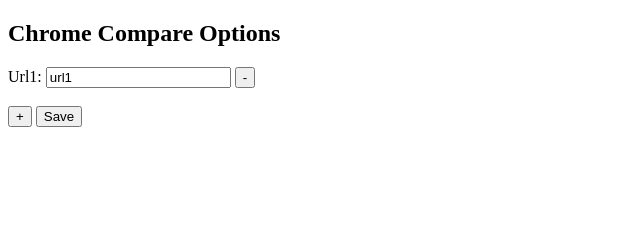
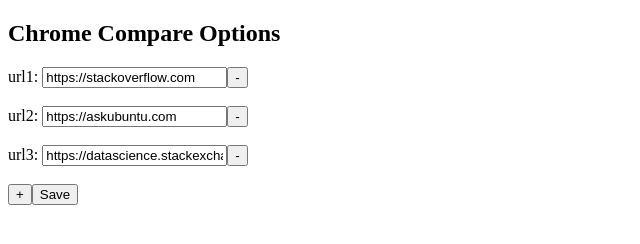
Before and after one commit to ConorSheehan1/chrome-compare, a browser extension: page extension/options.html in a window 1280 px wide. Shown: the whole page, without its empty margins (0-640 px from the left). Drawn offline with Linux system fonts and the light colour scheme.

Commit message:
remove url working

```diff
--- a/extension/content.js
+++ b/extension/content.js
@@ -1,9 +1,8 @@
 chrome.runtime.onMessage.addListener(
   function(request, sender, sendResponse) {
-    let default_base_urls = ["https://stackoverflow.com", "https://askubuntu.com", "https://datascience.stackexchange.com"]
+    let default_base_urls = ["https://stackoverflow.com", "https://askubuntu.com", "https://datascience.stackexchange.com"];
     chrome.storage.sync.get({'base_urls' : default_base_urls}, function (result) {
-      let base_urls = result.base_urls;
-      open_urls(window.location.href, base_urls, request, chrome.runtime.sendMessage);
+      open_urls(window.location.href, result.base_urls, request, chrome.runtime.sendMessage);
     });
   }
 );
--- a/extension/options.html
+++ b/extension/options.html
@@ -7,14 +7,6 @@
   <body>
     <h2>Chrome Compare Options</h2>
     <form id="form">
-      <div id="url1">
-        <label for="url1">Url1: </label>
-        <input type="text" name="url1" value="url1">
-        <input type="button" value="-" id="remove">
-      <div>
-      <br>
-      <input type="button" value="+">
-      <input type="button" value="Save" id="save">
     </form>
   </body>
 </html>
--- a/extension/options.js
+++ b/extension/options.js
@@ -1,31 +1,79 @@
-function remove_option(id) {
-  var elem = document.getElementById(id);
-  elem.parentNode.removeChild(elem);
+function remove_base_url(url) {
+  // if we get to this point base urls must already exist, so no need for default value
+  chrome.storage.sync.get('base_urls', function(result){
+    let base_urls = result.base_urls;
+    console.log(base_urls, url);
+    // if the url is not in base_urls we should throw an exception
+    let index = base_urls.indexOf(url);
+    if (index < 0){
+      throw 'Error: ' + url + " was not in chrome storage but was on the options page.";
+    }
+    base_urls.pop(index);
+    chrome.storage.sync.set({"base_urls": base_urls});
+    console.log("saved base_urls: " + base_urls);
+  })
 }
 
-function set_form_fields(base_urls){
+function set_form_fields(base_urls) {
   let form = document.getElementById("form");
   // Clear previous contents of the form
   while (form.hasChildNodes()) {
     form.removeChild(form.lastChild);
   }
   // add base_urls to form
-  for (i=0;i<base_urls.length;i++){
-      let id = "url" + i;
+  for (i=0;i<base_urls.length;i++) {
+    let url = base_urls[i];
+    let id = "url" + (i+1);
+    let remove_id = "remove_" + url
+
     let label = document.createElement("label");
     label.for = id;
-      label.innerHTML = id;
+    label.innerHTML = id + ": ";
+
+    let remove_input = document.createElement("input");
+    remove_input.type = "button";
+    remove_input.value = "-";
+    remove_input.id = remove_id;
 
     let input = document.createElement("input");
     input.type = "text";
     input.name = id;
-      input.value = base_urls[i];
+    input.value = url;
+
+    form.appendChild(label);
     form.appendChild(input);
+    form.appendChild(remove_input);
+    // TODO: use css instead
+    form.appendChild(document.createElement("br"));
+    form.appendChild(document.createElement("br"));
+
+
+    document.getElementById(remove_id).onclick = function() {
+      let url = this.id.replace("remove_", "");
+      remove_base_url(url);
+      location.reload();
     }
   }
 
-function load_options() {
-  let default_base_urls = ["https://stackoverflow.com", "https://askubuntu.com", "https://datascience.stackexchange.com"];
+  let add_button = document.createElement("input");
+  add_button.type = "button";
+  add_button.value = "+";
+  add_button.id = "add";
+  add_button.onclick = function() {
+    // form.insertBefore(document.getElementById("url1"), document.createElement("input"));
+
+  }
+
+  let submit_button = document.createElement("input");
+  submit_button.type = "submit";
+  submit_button.value = "Save";
+  submit_button.id = "save";
+
+  form.appendChild(add_button);
+  form.appendChild(submit_button);
+}
+
+function load_options(default_base_urls) {
   let form = document.getElementById("form");
   chrome.storage.sync.get({'base_urls' : default_base_urls}, function (result) {
     let base_urls = result.base_urls;
@@ -54,6 +102,8 @@
 
 window.onload = function(){
   let default_base_urls = ["https://stackoverflow.com", "https://askubuntu.com", "https://datascience.stackexchange.com"];
+  load_options(default_base_urls);
+
   document.getElementById("save").onclick = function(){
     save_options(["here!!"], default_base_urls);
   };
@@ -64,3 +114,12 @@
 
   console.log("load js");
 };
+
+
+
+
+function reset_chrome_storage(){
+  chrome.storage.sync.set(
+    {"base_urls": ["https://stackoverflow.com", "https://askubuntu.com", "https://datascience.stackexchange.com"]}
+  );
+}
```
Lines whose indentation alone changed are shown as unchanged.
